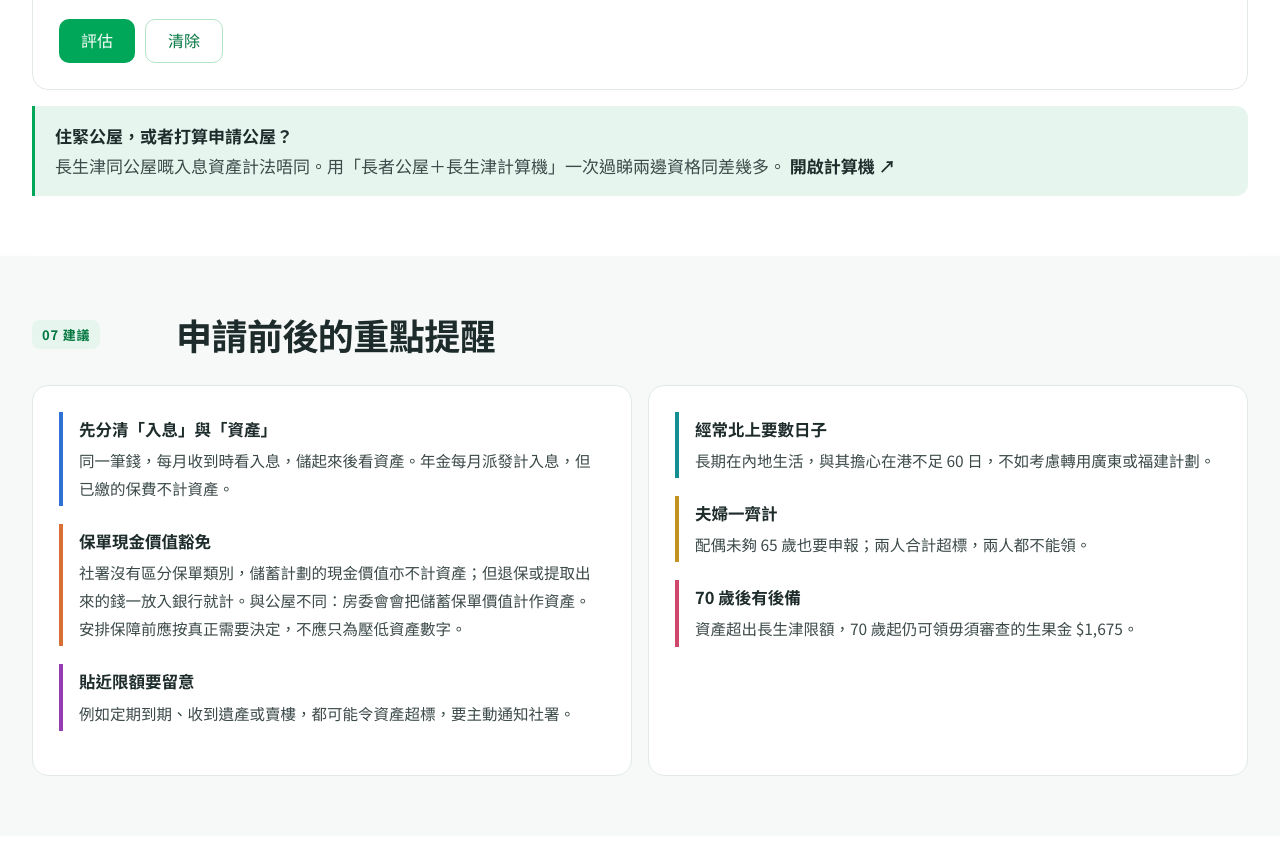
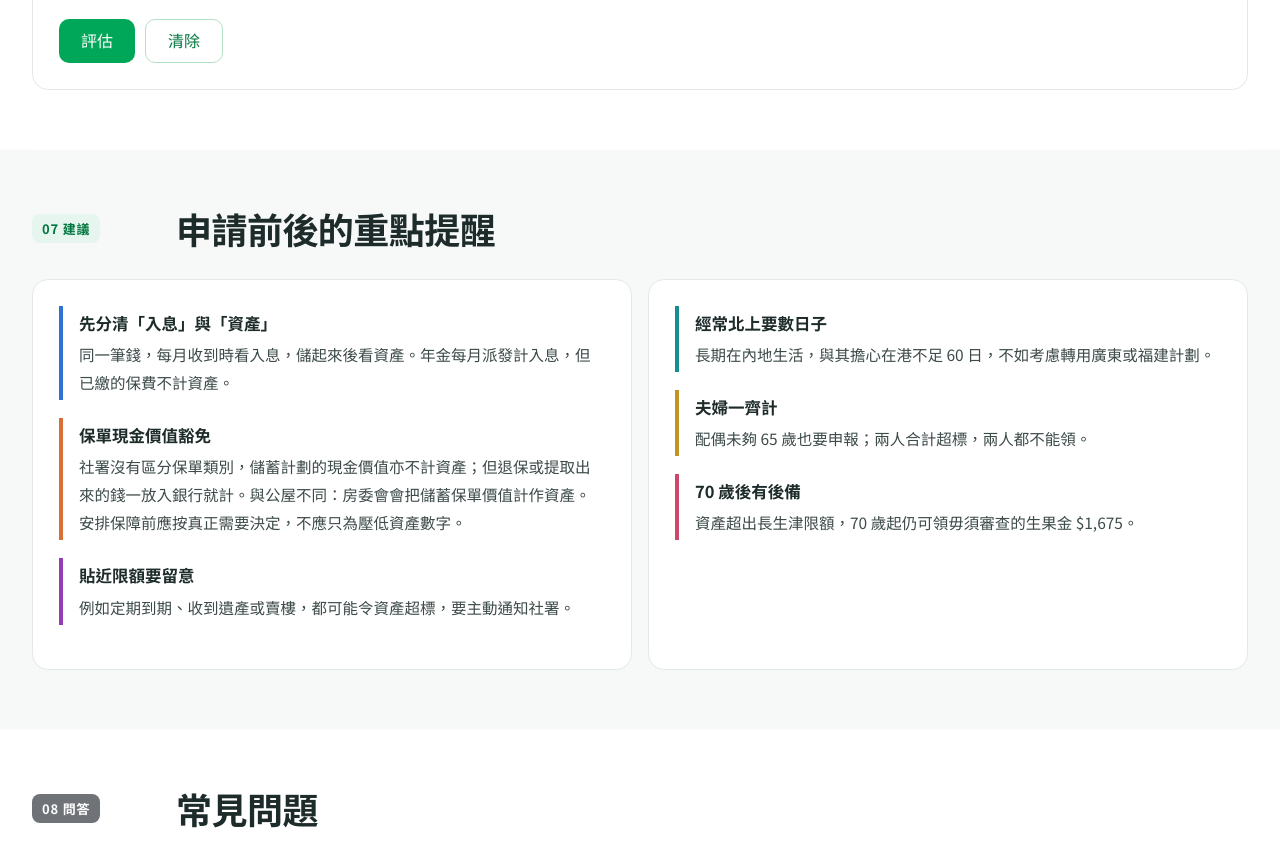
Before and after one commit to mickoo129/oala, a plain HTML site: page index.html in a window 1280 px wide. Shown: the part 8668-9525 px from the top of the page. Drawn offline with Linux system fonts and the light colour scheme.

Commit message:
還原：快速計算下面加連結去長者公屋＋長生津計算機
Co-Authored-By: Claude Opus 5.5 <noreply@anthropic.com>
Claude-Session: https://claude.ai/code/session_01Nc3BXxy22DAXFBH1kxTnwP

```diff
--- a/index.html
+++ b/index.html
@@ -982,7 +982,6 @@ section.ph .sec-no{background:var(--c-ink);color:#fff}
     <div class="calc-actions"><button class="btn" id="c_go">評估</button><button class="btn ghost" id="c_reset" type="button">清除</button></div>
     <div class="result" id="c_res"></div>
   </div>
-  <div class="note mk-no-print" style="margin-top:16px"><p><span class="nt">住緊公屋，或者打算申請公屋？</span>長生津同公屋嘅入息資產計法唔同。用「長者公屋＋長生津計算機」一次過睇兩邊資格同差幾多。 <a href="https://elderly-housing-calc.netlify.app/" target="_blank" rel="noopener"><b>開啟計算機 ↗</b></a></p></div>
 </section>
 
 <!-- ADVICE -->
```
Also changed, not shown: 1 other file.
